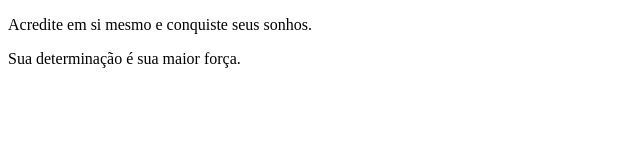
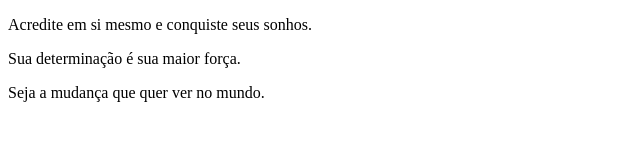
Before and after one commit to GustaCorrea/Projeto01-Mod01, a plain HTML site: page index.html in a window 1280 px wide. Shown: the whole page, without its empty margins (0-640 px from the left). Drawn offline with Linux system fonts and the light colour scheme.

Commit message:
frase motivacional 3

```diff
--- a/index.html
+++ b/index.html
@@ -8,5 +8,6 @@
 <body>
 <p>Acredite em si mesmo e conquiste seus sonhos.</p>
 <p>Sua determinação é sua maior força.</p>
+<p>Seja a mudança que quer ver no mundo.</p>
 </body>
 </html>
```
